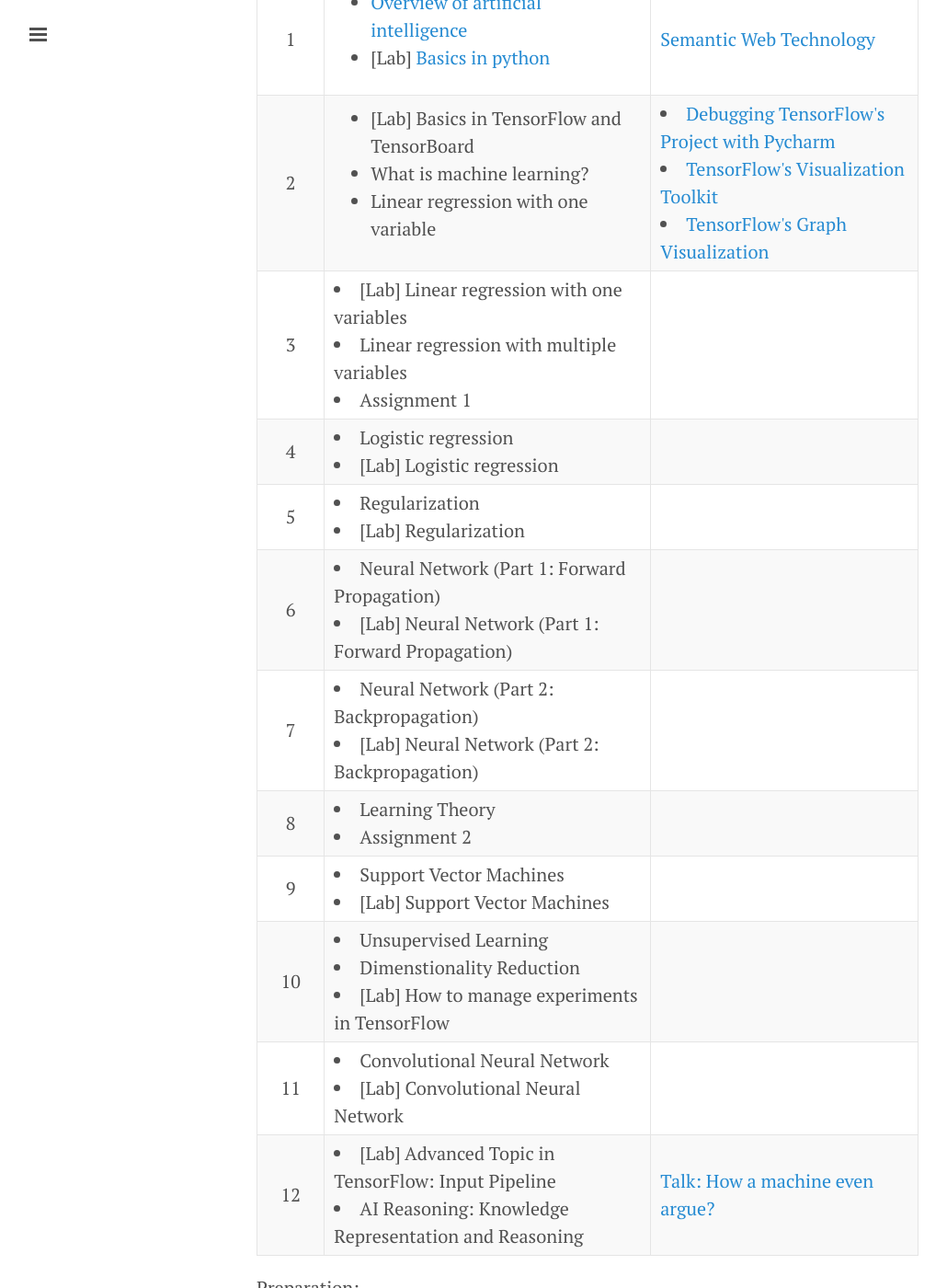
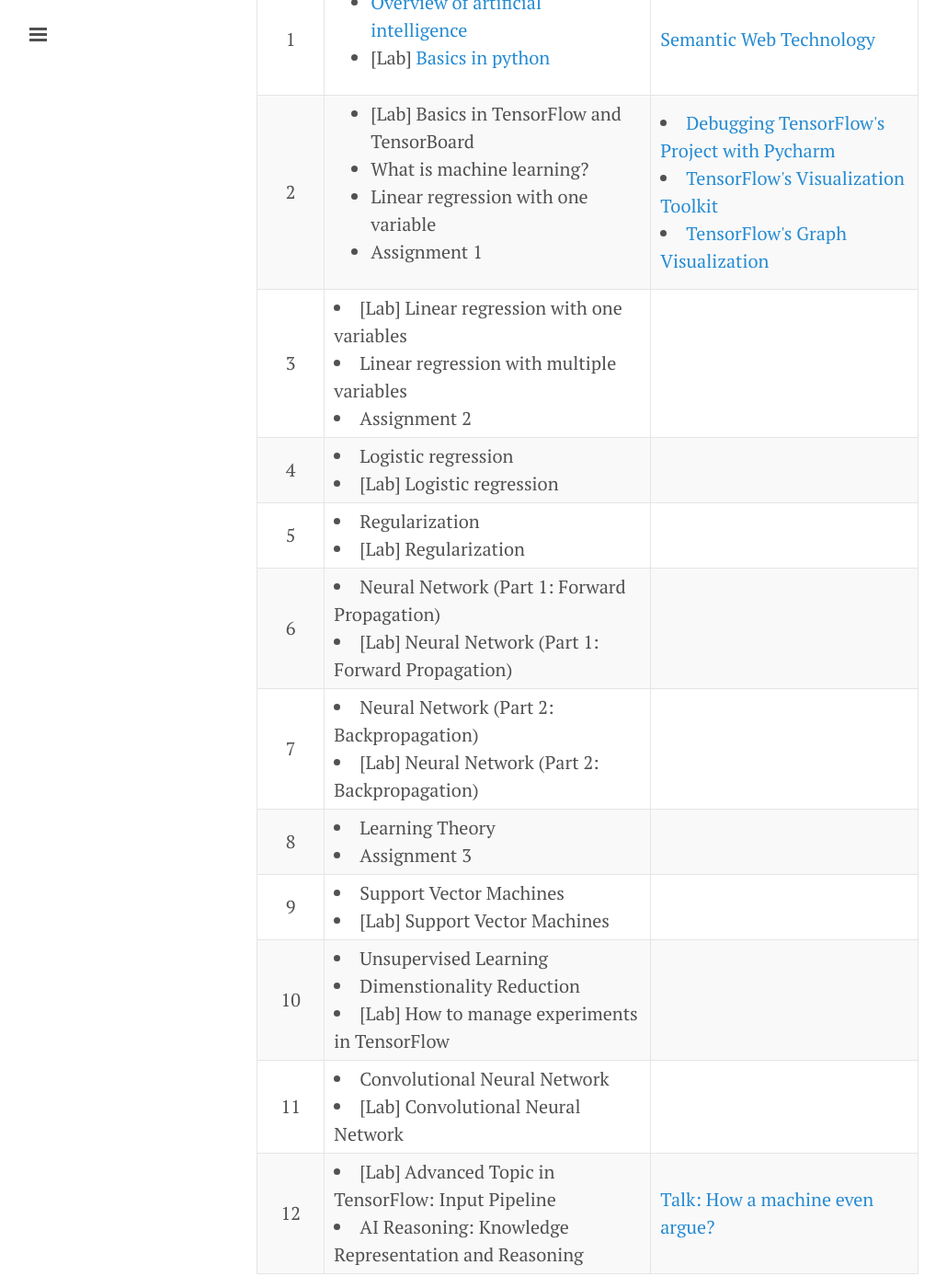
Before and after one commit to xlives/xlives.github.io, a Jekyll site: the page built from courses.markdown, in a window 1280 px wide and 1400 px high, scrolled down 929 px. Shown: the whole window at 92% size, without its empty margins (1-1031 px from the left). Built offline with Jekyll 4.4.1, drawn with Linux system fonts in a browser that asks for light colours.

Commit message:
Update courses.markdown

```diff
--- a/courses.markdown
+++ b/courses.markdown
@@ -35,7 +35,8 @@ Present
     <td align='center'>2</td>
     <td> <ul> <li> [Lab] Basics in TensorFlow and TensorBoard </li>
        <li> What is machine learning? </li>
-       <li> Linear regression with one variable </li> </ul> </td>
+       <li> Linear regression with one variable </li>
+       <li> Assignment 1 </li> </ul> </td>
      <td>
           <li> <a href='https://www.youtube.com/watch?v=hYOOGstEzzM&t=1s'> Debugging TensorFlow's Project with Pycharm </a> </li>
           <li> <a href='https://github.com/tensorflow/tensorboard'>TensorFlow's Visualization Toolkit</a> </li>
@@ -76,7 +77,7 @@ Present
    <tr>
     <td align='center'>8</td>
     <td> <li> Learning Theory </li>
-       <li> Assignment 2 </li> </td>
+       <li> Assignment 3 </li> </td>
      <td> </td>
   </tr>
    <tr>
```
Also changed, not shown: other parts of courses.markdown (+1 -1 lines).
